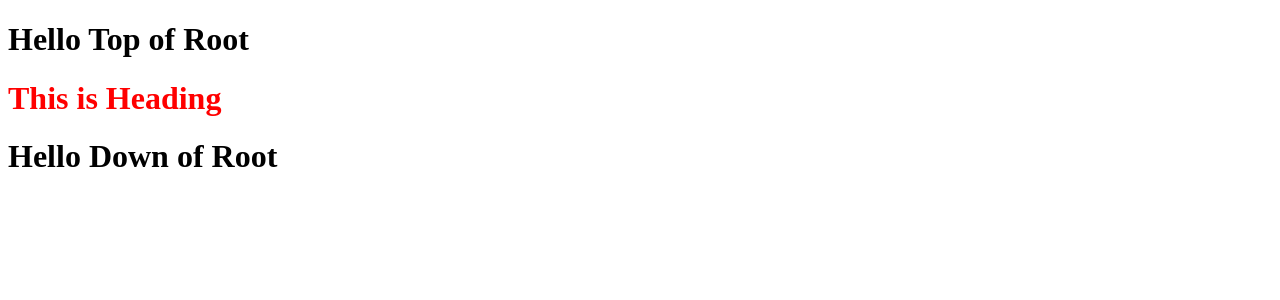
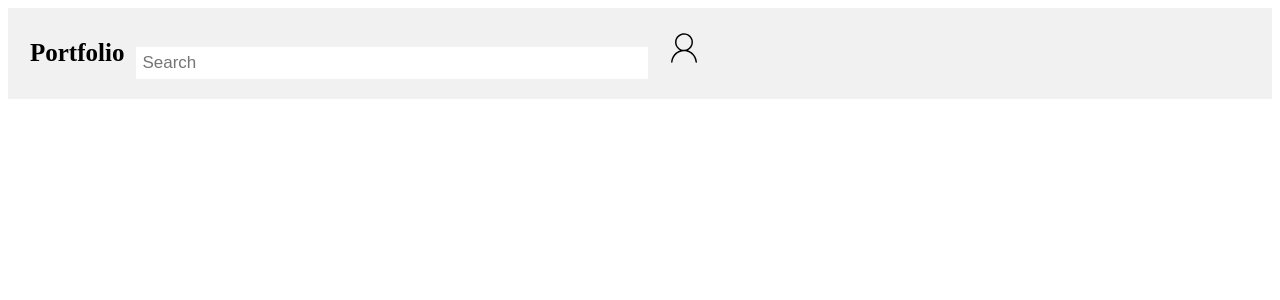
Before and after one commit to Robot-dev11/FoodTas, a React (Vite) app: page / in a window 1280 px wide. Shown: the top 300 px of the page. Built offline with nearby package versions, Linux system fonts and the light colour scheme.

Commit message:
changes in script, done assignment 3

```diff
--- a/App.js
+++ b/App.js
@@ -7,10 +7,120 @@ import ReactDOM from 'react-dom/client';
 
 // React Element is an object => HTMLElement
 // creating component
-const heading = React.createElement("h1", {id: "heading"}, "This is Heading" )
 
+//JSX- HTML like syntax or XML-like-syntax
+// JSX transpiled before it reaches the JS Engine - Parcel - Babel
+// JSX => Babel Transpiles it to React.createELement => HTML Element
+// Babel is convert your JSX to the HTML Element
+// It is also create object
 // creating the root for DOM
+
+//React functional Component
+// const Title = () => (
+//     <h1 className='head' tabIndex="5">
+//         Namaste React using JSX
+//     </h1>
+// )
+
+// const Footer = () => {
+//     return <h1>This is footer</h1>
+// }
+
+// const img = <img src='https://picsum.photos/id/237/200/300'></img>
+
+// creating UI with React Element tool
+// const heading  = React.createElement('div',
+//     {className: 'title'},
+//     [React.createElement('h1', {
+//         id: 'heading'
+//     }, 'This is heading 1'),
+//     React.createElement('h2', {
+//         id: 'heading2'
+//     }, 'This is Heading 2'),
+//     React.createElement('h3', {
+//         id: 'heading3'
+//     }, 'This is heading 3')]
+//     )
+
+// console.log(heading)
+
+
+// creating UI with element in JSX
+// const head1 = <h1 className='heading'>This is heading1</h1>
+// const head2 = <h2 className='heading2'>This is heading2</h2>
+// const head3 = <h3 className='heading3'>This is heading3</h3>
+
+
+
+// const heading = (
+//     <div className='title'>
+//         {head1}
+//         {head2}
+//         {head3}
+//     </div>
+// )
+
+// component composition
+// const HeadingComponent = () => (
+//     this is component composition
+//     <div id='container'>
+//         <Title />
+//         <h1 className='heading'>Namaste React Functional Component</h1>
+//         {img}
+//         <Footer />
+//     </div>
+
+// )
+
+
+// Creating Header Component as assignment
+
+const logo = (
+    <a href='#default' className='logo'>Portfolio</a>
+)
+
+
+const SearchBar = () => {
+    return(
+        <input type='text' placeholder='Search' className='searchbar'/>
+    )
+}
+
+const userLogo = (
+    <svg version="1.0" xmlns="http://www.w3.org/2000/svg"
+        width="30.000000pt" height="30.000000pt" viewBox="0 0 512.000000 512.000000"
+        preserveAspectRatio="xMidYMid meet">
+
+        <g transform="translate(0.000000,512.000000) scale(0.100000,-0.100000)"
+        fill="#000000" stroke="none">
+        <path d="M2415 4438 c-425 -47 -806 -359 -944 -773 -179 -536 50 -1111 552
+        -1386 l49 -27 -53 -17 c-78 -25 -251 -108 -328 -156 -270 -171 -473 -393 -614
+        -675 -90 -180 -153 -404 -164 -584 -5 -94 -5 -95 22 -122 57 -57 147 -23 159
+        60 3 20 8 64 11 97 4 33 13 89 21 125 106 471 427 857 869 1041 723 302 1555
+        -17 1890 -725 78 -164 120 -317 140 -509 8 -75 41 -117 92 -117 45 0 69 14 88
+        50 13 25 14 44 5 122 -64 562 -394 1043 -890 1297 -63 32 -150 71 -192 86
+        l-78 28 76 43 c651 371 783 1249 269 1793 -251 266 -604 392 -980 349z m312
+        -193 c213 -40 379 -130 525 -283 119 -125 196 -259 240 -420 19 -65 22 -104
+        22 -247 0 -156 -3 -177 -28 -259 -118 -388 -445 -660 -834 -694 -484 -42 -907
+        262 -1028 738 -25 100 -26 333 -1 434 109 437 489 742 928 745 53 1 133 -6
+        176 -14z"/>
+        </g>
+    </svg>
+)
+const HeaderComponent = () => (
+    <header className='header'>
+        {logo}
+        <div className="header-middle">
+            <SearchBar />
+            {userLogo}
+        </div>
+    </header>
+)
+
 const root = ReactDOM.createRoot(document.getElementById('root'));
 
+// <HeadingComponet> babel sees angular bracket '<' and then it sees like as a component
+
 // rendering the component
-root.render(heading);
+root.render(<HeaderComponent/>);
+// it will replace the object by heading
--- a/index.css
+++ b/index.css
@@ -1,3 +1,63 @@
-#heading {
+.heading {
     color: red;
 }
+
+.heading2 {
+    color: blue;
+}
+
+.heading3 {
+    color: orange;
+}
+.header {
+    overflow: hidden;
+    background-color: #f1f1f1;
+    padding: 20px 10px;
+}
+
+
+.header a {
+    float: left;
+    color: black;
+    text-align: center;
+    padding: 12px;
+    text-decoration: none;
+    font-size: 18px;
+    line-height: 25px;
+    border-radius: 4px;
+}
+
+
+.header a.logo {
+    font-size: 25px;
+    font-weight: bold;
+}
+
+.header a:hover {
+    background-color: #ddd;
+    color: black;
+}
+
+  /* Style the active/current link*/
+.header a.active {
+    background-color: dodgerblue;
+    color: white;
+}
+
+.searchbar {
+    float: middle;
+    padding: 6px;
+    border: none;
+    margin-top: 8px;
+    margin-right: 16px;
+    font-size: 17px;
+    box-sizing: content-box;
+    width: 500px;
+}
+
+.userlogo {
+    float: right;
+    /* display: inline-block; */
+    font-size: 0.75rem;
+
+}
--- a/index.html
+++ b/index.html
@@ -7,10 +7,11 @@
     <link rel="stylesheet" href="index.css">
 </head>
 <body>
-    <h1>Hello Top of Root</h1>
+    <!-- <h1>Hello Top of Root</h1> -->
     <div id="root">
+        <h1>Not Render</h1>
     </div>
-    <h1>Hello Down of Root</h1>
+    <!-- <h1>Hello Down of Root</h1> -->
     <!-- <script>
         const heading = document.createElement('h1');
         heading.innerHTML = "Hello World From Javascript and React";
--- a/package.json
+++ b/package.json
@@ -4,7 +4,7 @@
   "description": "This is react by Giriraj Soni",
   "scripts": {
     "test": "jest",
-    "start": "npx parcel index.html",
+    "start": "parcel index.html",
     "build": "parcel build index.html"
   },
   "keywords": [
```
